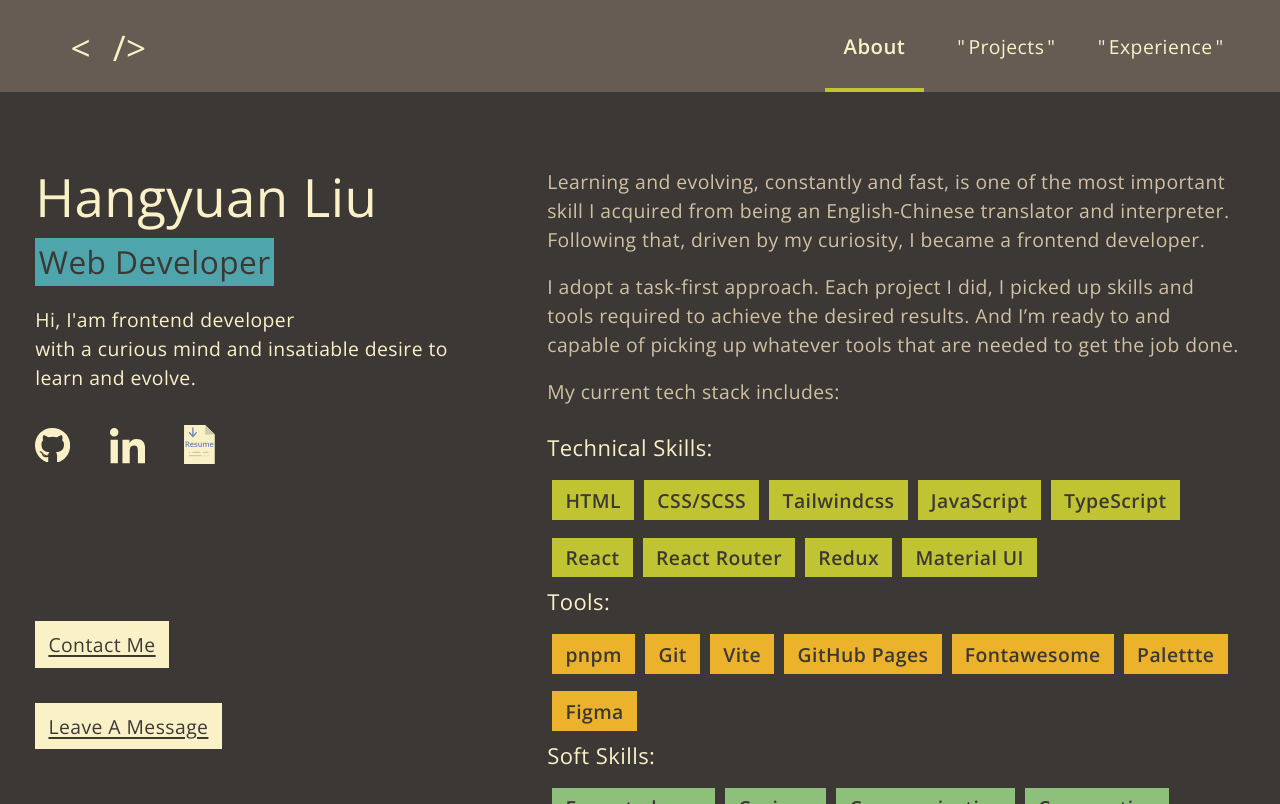
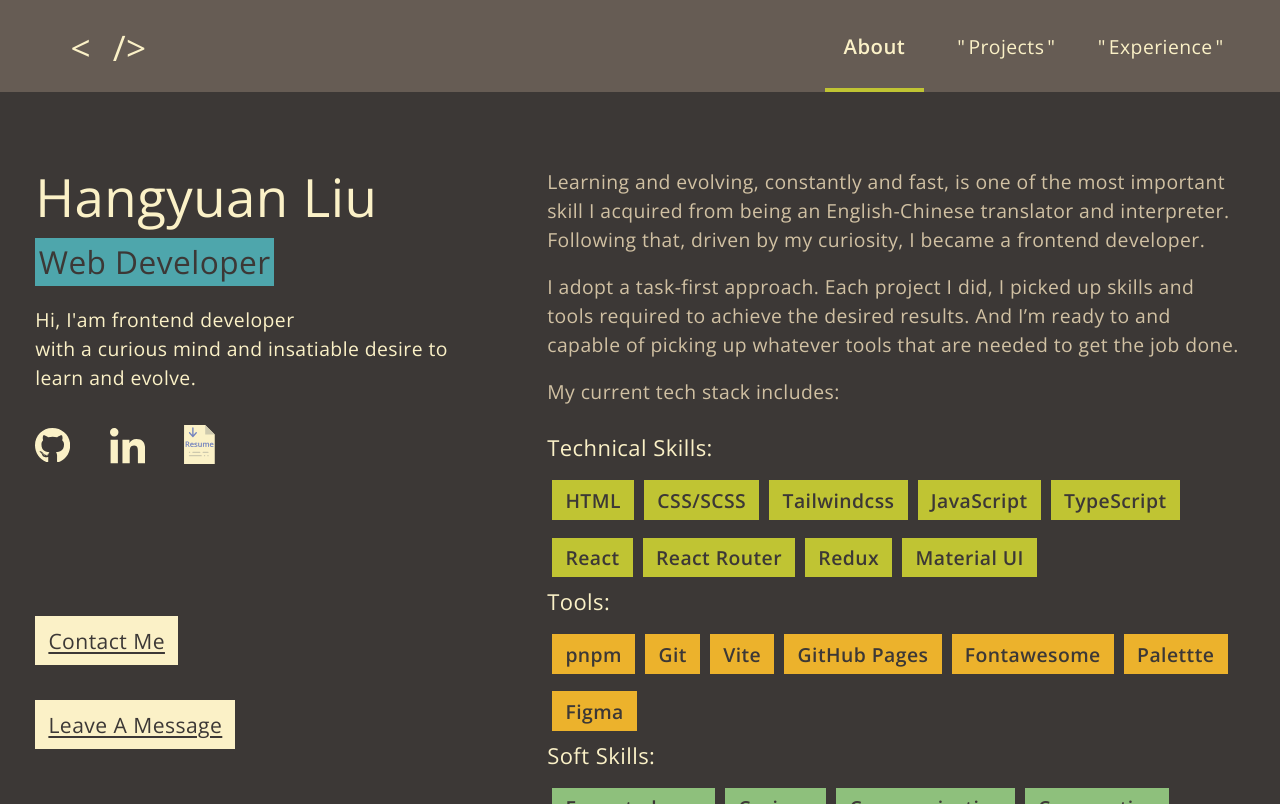
Before and after one commit to llhyuan/portfolio-website, a React (Vite) app: page / in a window 1280 px wide. Built offline with nearby package versions, Linux system fonts and the light colour scheme.

Commit message:
commented out debug console.log

```diff
--- a/src/components/Exp.jsx
+++ b/src/components/Exp.jsx
@@ -9,7 +9,7 @@ export default function Experience({ details }) {
   useEffect(() => {
     let options = {
       root: null,
-      rootMargin: '0px 0px 250px 0px',
+      rootMargin: '0px 0px 100px 0px',
     };
 
     let observer = new IntersectionObserver((entries) => {
--- a/src/components/Main.jsx
+++ b/src/components/Main.jsx
@@ -32,7 +32,7 @@ export default function Main({ formStatus, setFormStatus }) {
 
       if (observedEle.isIntersecting) {
         setNavStatus('nav_' + observedEle.target.id);
-        console.log('nav_' + observedEle.target.id);
+        //console.log('nav_' + observedEle.target.id);
       }
     }, options);
 
--- a/src/components/Navbar.jsx
+++ b/src/components/Navbar.jsx
@@ -20,10 +20,7 @@ function Navbar() {
   }
 
   useEffect(() => {
-    console.log(revealingContent.current);
-    console.log(revealingContent.current.offsetWidth);
     let contentWidth = String(revealingContent.current.offsetWidth + 3);
-    console.log(contentWidth);
     revealingContent.current.parentElement.style.setProperty(
       '--content-width',
       contentWidth + 'px'
--- a/src/components/Project.jsx
+++ b/src/components/Project.jsx
@@ -10,17 +10,13 @@ export default function Project({ details }) {
   const [inSight, setInSight] = useState(false);
 
   useEffect(() => {
-    let options = {
-      root: null,
-      rootMargin: '0px 0px 250px 0px',
-    };
-    let observer = new IntersectionObserver((entries) => {
+        let observer = new IntersectionObserver((entries) => {
       let observed = entries[0];
       if (observed.isIntersecting) {
         setInSight(true);
         observer.unobserve(aniRef.current);
       }
-    }, options);
+    });
 
     observer.observe(aniRef.current);
   }, []);
@@ -32,7 +28,7 @@ export default function Project({ details }) {
     >
       <div className='group relative project-img mx-auto'>
         <img
-          className='border-[--text-secondary] border-2'
+          className='border-[--text-secondary] border-2 transition-all delay-100'
           src={imgURL}
           alt='project image'
         />
--- a/src/components/Self.jsx
+++ b/src/components/Self.jsx
@@ -97,14 +97,14 @@ function Self({ setFormStatus }) {
       <div className='mt-auto flex lg:flex-col'>
         <div className='relative'>
           <a
-            className='block bg-[--text-primary] text-[--bg-color] underline-offset-[3px] underline decoration-[1.7px] w-fit px-3 py-2 my-4 lg:mt-auto mr-4 hover:translate-x-[3px] hover:translate-y-[1px] hover:cursor-pointer transition-all'
+            className='block bg-[--text-primary] text-[--bg-color] underline-offset-[3px] underline decoration-[1.7px] w-fit px-3 py-2 my-4 text-[0.9rem] md:text-[1.2rem] lg:mt-auto mr-4 hover:translate-x-[3px] hover:translate-y-[1px] hover:cursor-pointer transition-all'
             href='mailto:lhyuan.liu21@icloud.com'
           >
             Contact Me
           </a>
         </div>
         <a
-          className='block bg-[--text-primary] text-[--bg-color] underline-offset-[3px] underline decoration-[1.7px] w-fit px-3 py-2 my-4 hover:translate-x-[3px] hover:translate-y-[1px] hover:cursor-pointer transition-all'
+          className='block bg-[--text-primary] text-[--bg-color] underline-offset-[3px] underline decoration-[1.7px] w-fit px-3 py-2 my-4 text-[0.9rem] md:text-[1.2rem] hover:translate-x-[3px] hover:translate-y-[1px] hover:cursor-pointer transition-all'
           href='#feedback_header'
           onClick={() => {
             setFormStatus(true);
--- a/src/scss/_Exp.scss
+++ b/src/scss/_Exp.scss
@@ -1,7 +1,7 @@
 .loading-animation {
   animation-name: loading;
   animation-timing-function: ease-in;
-  animation-duration: 1s;
+  animation-duration: 1.7s;
   animation-iteration-count: 1;
 
 }
--- a/src/scss/_Project.scss
+++ b/src/scss/_Project.scss
@@ -26,25 +26,25 @@
       }
     }
   }
-
 }
 
 .loading-animation {
   animation-name: loading;
   animation-timing-function: ease-in;
-  animation-duration: 1s;
+  animation-duration: 0.8s;
   animation-iteration-count: 1;
+}
 
-}
-@keyframes loading{
+@keyframes loading {
   0% {
     opacity: 0;
+    scale: 0.95;
   }
   100% {
     opacity: 1;
+    scale: 1;
   }
 }
-
 
 @media only screen and (min-width: 640px) {
   .project {
@@ -64,7 +64,7 @@
         height: auto;
         align-items: flex-end;
         row-gap: 0.5rem;
-        opacity:1;
+        opacity: 1;
 
         a {
           padding: 0.2rem 0.3rem;
```
